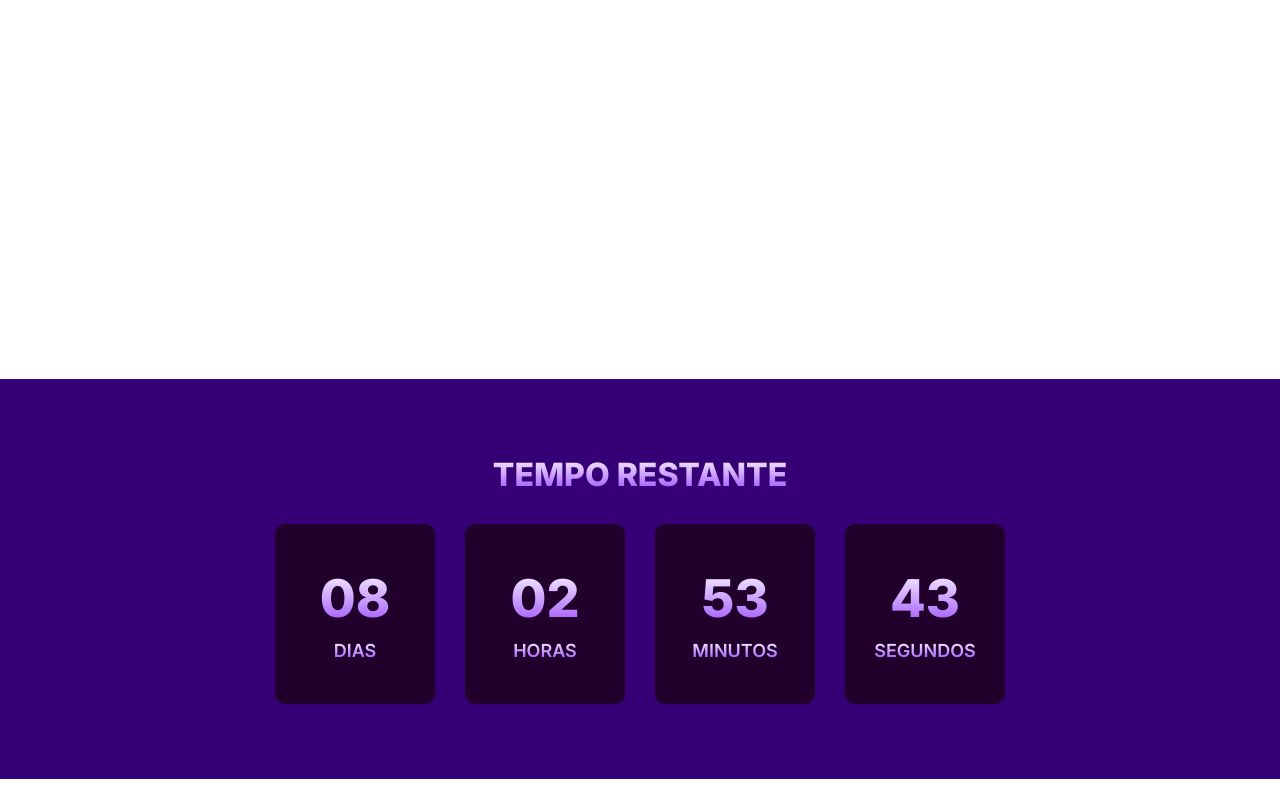
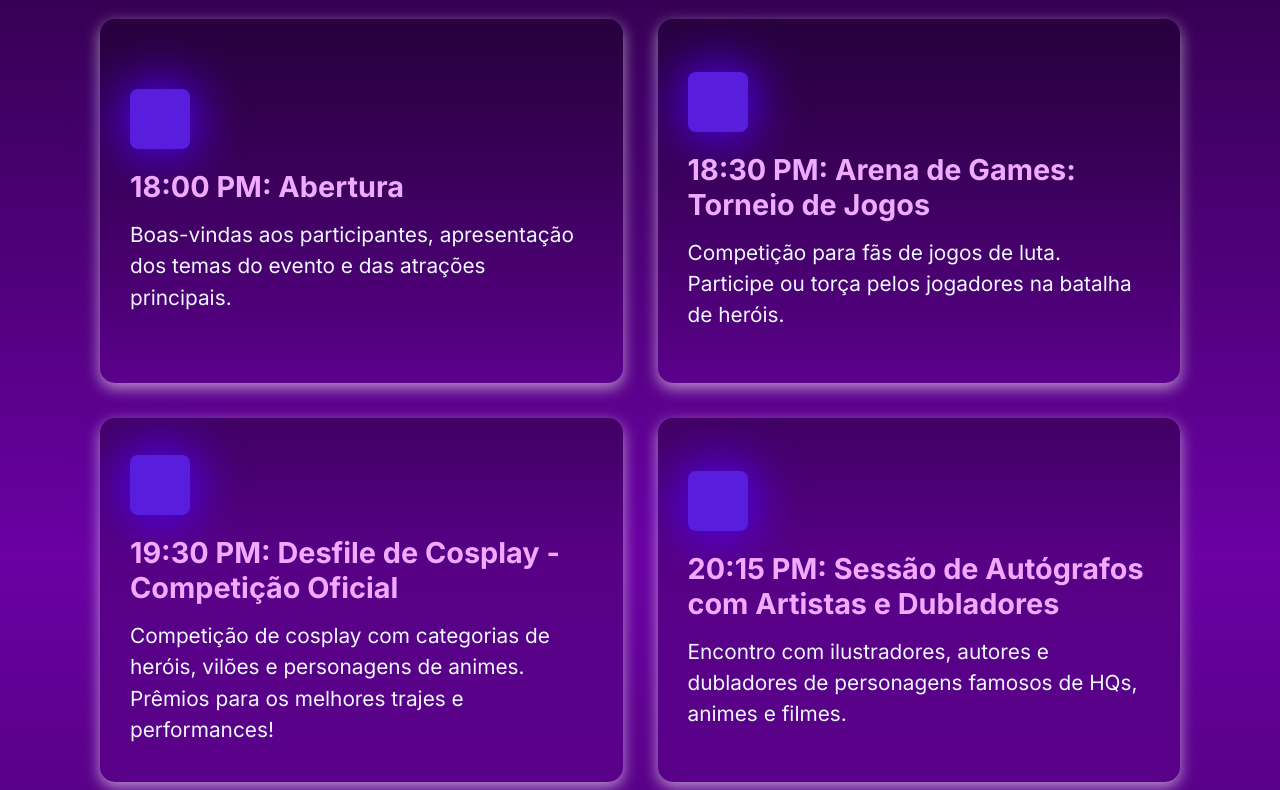
Before and after one commit to lamp-4380/Cosmic-Con, a plain HTML site: page Cosmic Con/index.html in a window 1280 px wide. Shown: the part 674-1464 px from the top of the page. Drawn offline with Linux system fonts and the light colour scheme.

Commit message:
programação

```diff
--- a/Cosmic Con/index.html
+++ b/Cosmic Con/index.html
@@ -39,42 +39,52 @@
         </div>
     </section>
 
-    <!--Eventos-->
-    <section class="programacao">
-        <h1>Programação</h1>
-        <div class="blocos">
-            <div class="bloco">
-                <img src="" alt="">
-                <h1>18:00 PM: Abertura e Boas-Vindas</h1>
-                <p>Boas-vindas aos participantes, apresentação dos temas do evento e das atrações principais.h!</p>
+    <!--PROGRAMAÇÃO-->
+    <div class="container">
+        <h1>PROGRAMAÇÃO</h1>
+
+        <div class="grid">
+
+          <div class="card">
+
+            <div class="icon"><i class='bx bx-cube-alt'></i></div>
+            <h2>18:00 PM: Abertura</h2>
+            <p>Boas-vindas aos participantes, apresentação dos temas do evento e das atrações principais.</p>
           </div>
-            <div class="bloco">
-                <img src="" alt="">
-                <h1>18:30 PM: Arena de Games: Torneio de Jogos</h1>
+
+          <div class="card">
+            <div class="icon"><i class='bx bxs-invader'></i></div>
+            <h2>18:30 PM: Arena de Games: Torneio de Jogos</h2>
             <p>Competição para fãs de jogos de luta. Participe ou torça pelos jogadores na batalha de heróis.</p>
           </div>
-            <div class="bloco">
-                <img src="" alt="">
-                <h1>19:30 PM: Desfile de Cosplay - Competição Oficial</h1>
-                <p>Competição de cosplay com categorias de heróis, vilões e personagens de animes. Prêmios para os melhores trajes e performances!v</p>
+
+          <div class="card">
+            <div class="icon"><i class='bx bxl-graphql'></i></div>
+            <h2>19:30 PM: Desfile de Cosplay - Competição Oficial</h2>
+            <p>Competição de cosplay com categorias de heróis, vilões e personagens de animes. Prêmios para os melhores trajes e performances!</p>
           </div>
-            <div class="bloco">
-                <img src="" alt="">
-                <h1>20:15 PM: Sessão de Autógrafos com Artistas e Dubladores</h1>
+
+          <div class="card">
+            <div class="icon"><i class='bx bx-face'></i></div>
+            <h2>20:15 PM: Sessão de Autógrafos com Artistas e Dubladores</h2>
             <p>Encontro com ilustradores, autores e dubladores de personagens famosos de HQs, animes e filmes.</p>
           </div>
-            <div class="bloco">
-                <img src="" alt="">
-                <h1>21:00 PM: Exibição Especial: Clássicos do Cinema Geek</h1>
-                <p>Exibição de filmes clássicos do universo geek, com um especial os Caça Fantasamas e E.T o Extraterrestreh</p>
+
+          <div class="card">
+            <div class="icon"><i class='bx bx-slideshow'></i></div>
+            <h2>21:00 PM: Exibição Especial: Clássicos do Cinema Geek</h2>
+            <p>Exibição de filmes clássicos do universo geek, com um especial Os Caça-Fantasmas e E.T. O Extraterrestre.</p>
           </div>
-            <div class="bloco">
-                <img src="" alt="">
-                <h1>00:00 AM: Encerramento e Premiação do Concurso de Cosplay</h1>
+
+          <div class="card">
+            <div class="icon"><i class='bx bxs-skull'></i></div>
+            <h2>00:00 AM: Encerramento e Premiação do Concurso de Cosplay</h2>
             <p>Anúncio dos vencedores do concurso de cosplay e da premiação dos torneios de games.</p>
           </div>
+
         </div>
-    </section>
+
+    </div>
 
     <!--Parceiros-->
     <section class="parceiros">
--- a/Cosmic Con/style.css
+++ b/Cosmic Con/style.css
@@ -151,3 +151,95 @@ body {
     border-radius: 8px;
     border: none;
 }
+
+@import url('https://fonts.googleapis.com/css2?family=Inter:ital,opsz,wght@0,14..32,100..900;1,14..32,100..900&display=swap');
+
+* {
+    margin: 0;
+    padding: 0;
+    box-sizing: border-box;
+    font-family: "Inter", sans-serif;
+  }
+
+  body {
+    background: rgb(47,0,73);
+    background: linear-gradient(180deg, rgba(47,0,73,1) 24%, rgba(107,0,164,1) 50%, rgba(13,0,20,1) 100%);
+    color: #fff;
+    font-family: "Inter", sans-serif;
+    display: flex;
+    align-items: center;
+    justify-content: center;
+    flex-direction: column;
+    min-height: 100vh;
+    padding: 20px;
+  }
+
+  .container {
+    margin-bottom: 25px;
+  }
+
+  .container h1 {
+    font-size: 4em;
+    margin-bottom: 35px;
+    background-image: linear-gradient(180deg, rgba(255,255,255,1) 30%, rgba(153,69,255,1) 100%);
+    background-clip: text;
+    -webkit-background-clip: text;
+    -webkit-text-fill-color: transparent;
+  }
+
+  .grid {
+    display: grid;
+    grid-template-columns: repeat(2, 1fr);
+    grid-template-rows: repeat(3, 1fr);
+    gap: 35px;
+    max-width: 1080px;
+  }
+
+  .card {
+    background: rgb(0,0,0);
+    background: linear-gradient(180deg, rgba(0,0,0,0.304359243697479) 0%, rgba(13,0,20,0) 100%);
+    backdrop-filter: 15px;
+    border-radius: 15px;
+    padding: 30px;
+    box-shadow: 20px;
+    box-shadow: 0 5px 15px rgba(255, 255, 255, 0.582);
+    transition: transform 0.4s, box-shadow 0.4s;
+    height: 364px;
+    display: flex;
+    flex-direction: column;
+    justify-content: center;
+  }
+
+  .card:hover {
+    transform: translateY(-10px);
+    box-shadow: 0 10px 30px rgba(255, 255, 255, 0.582);
+  }
+
+  .card h2 {
+    font-size: 1.8rem;
+    margin-bottom: 15px;
+    color: #f0aaff;
+  }
+
+  .card p {
+    font-size: 1.3rem;
+    color: aliceblue;
+    line-height: 1.5;
+  }
+
+  .icon {
+    background:#591DDD;
+    width: 60px;
+    height: 60px;
+    display: flex;
+    justify-content: center;
+    align-items: center;
+    border-radius: 8px;
+    margin-bottom: 20px;
+    box-shadow: 0 0 50px 4px #5100ff;
+  }
+
+  .icon i {
+    font-size: 45px;
+    font-weight: 100;
+  }
```
Lines whose indentation alone changed are shown as unchanged.
